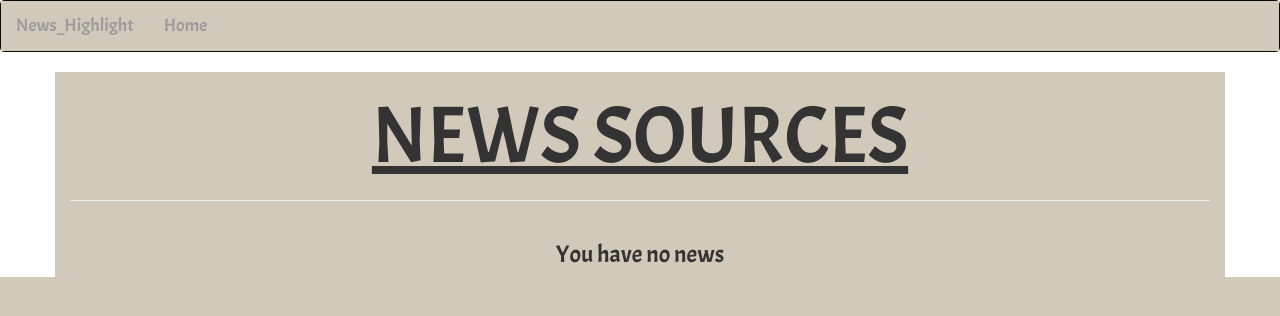
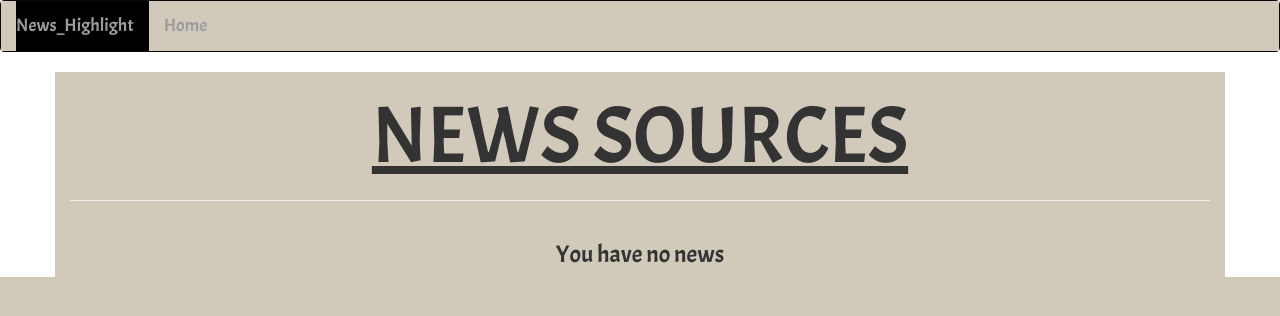
Before and after one commit to EidAbdullahi/News-API, a Flask app: template app/templates/news.html in a window 1280 px wide. Shown: the top 316 px of the page. Run offline with Flask 2, Linux system fonts and the light colour scheme; the template is opened without the code that fills it, so the values that code supplies are empty; some libraries are stand-ins or nearby versions.

Commit message:
commit changes

```diff
--- a/app/static/css/index.css
+++ b/app/static/css/index.css
@@ -3,3 +3,7 @@
     font-size: 18px;
     background-color: rgb(209, 201, 186);
 }
+#nav{
+    background-color: black;
+    color: white;
+}
--- a/app/templates/navbar.html
+++ b/app/templates/navbar.html
@@ -1,6 +1,6 @@
 <div class="navbar navbar-inverse" role="navigation">
     <div class="container-fluid">
-        <div class="navbar-header">
+        <div class="navbar-header" id="nav">
             <button type="button" class="navbar-toggle" data-toggle="collapse" data-target=".navbar-collapse">
               <span class="sr-only">Toggle navigation</span>
               <span class="icon-bar"></span>
```
